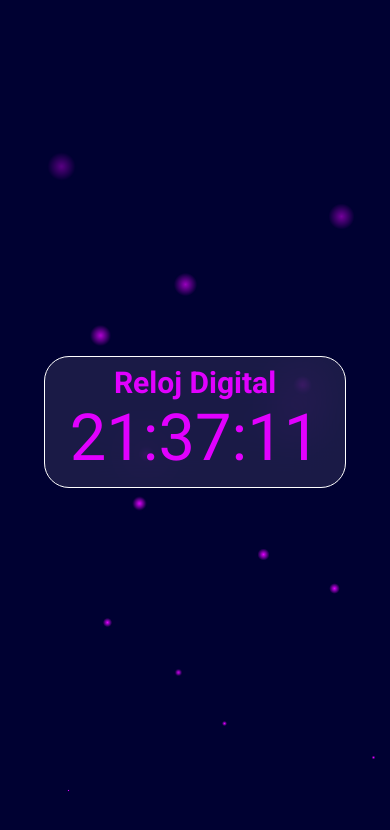
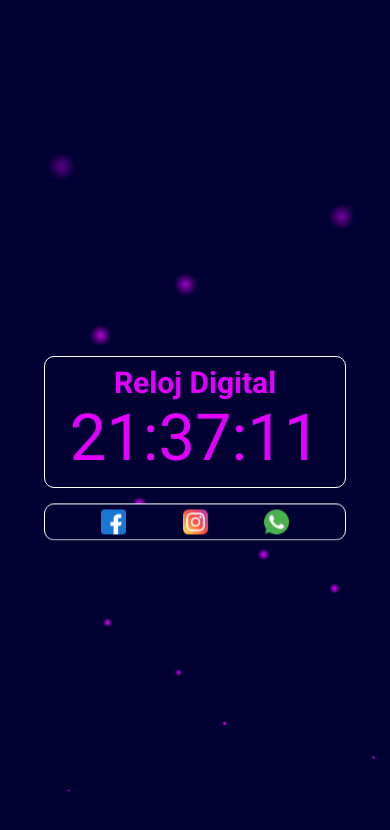
Before and after one commit to GastlyVirus/Reloj-Digital, a plain HTML site: page index.html in a window 390 px wide. Drawn offline with Linux system fonts and the light colour scheme.

Commit message:
Add social media

```diff
--- a/index.html
+++ b/index.html
@@ -46,6 +46,17 @@
 
   </div>
 
+  <footer>
+    <div id="imageContainer">
+      <a href="https://www.facebook.com/Gaston.E.Rocha/" target="_blank"><img class="socialMedia"
+          src="Imagen/iconofacebook.png" /></a>
+      <a href="https://www.instagram.com/gastonedgardorocha/" target="_blank"><img class="socialMedia"
+          src="Imagen/iconoinstagram.png" /></a>
+      <a href="https://api.whatsapp.com/send?phone=5493815937820" target="_blank"><img class="socialMedia"
+          src="Imagen/iconowhatsapp.png" /></a>
+    </div>
+  </footer>
+
   <script src="main.js"></script>
 
 </body>
--- a/style.css
+++ b/style.css
@@ -25,7 +25,6 @@ body {
   -moz-user-select: none;
   -ms-user-select: none;
   user-select: none;
-  background: rgba(255, 255, 255, 0.1);
   backdrop-filter: blur(25px);
   border: 1px solid #ffffff;
   animation: borderanimation 2.5s ease-in-out infinite alternate;
@@ -34,7 +33,6 @@ body {
 .relojContainer h1 {
   color: #e100ff;
   text-align: center;
-  border-radius: 25px;
   font-size: 60px;
   margin-top: 20px;
   background: none;
@@ -46,9 +44,36 @@ body {
   font-size: 150px;
   margin-top: 25px;
   text-align: center;
-  border-radius: 25px;
   background: none;
   animation: relojContainer 2.5s ease-in-out infinite alternate;
+}
+
+footer {
+  position: absolute;
+  width: 600px;
+  height: 50px;
+  top: 50%;
+  left: 50%;
+  transform: translate(-50%, 380%);
+  -webkit-user-select: none;
+  -moz-user-select: none;
+  -ms-user-select: none;
+  user-select: none;
+  border-radius: 15px;
+  border: 1px solid #ffffff;
+  backdrop-filter: blur(25px);
+  animation: borderanimation 2.5s ease-in-out infinite alternate;
+}
+
+#imageContainer {
+  display: flex;
+  justify-content: space-evenly;
+  background: none;
+}
+
+.socialMedia {
+  width: 30px;
+  margin-top: 10px;
 }
 
 @keyframes borderanimation {
@@ -205,6 +230,7 @@ body {
   .relojContainer {
     width: 300px;
     height: 130px;
+    border-radius: 10px;
     animation: none;
   }
 
@@ -219,6 +245,20 @@ body {
     margin-top: 0;
     animation: none;
   }
+
+  footer {
+    width: 300px;
+    height: 35px;
+    transform: translate(-50%, 220%);
+    border-radius: 10px;
+    animation: none;
+  }
+
+  .socialMedia {
+    width: 25px;
+    margin-top: 5px;
+  }
+
   .circulosContenedor ul li {
     width: 5px;
     height: 5px;
@@ -240,6 +280,11 @@ body {
     font-size: 110px;
   }
 
+  footer {
+    width: 500px;
+    transform: translate(-50%, 310%);
+  }
+
   .circulosContenedor ul li {
     width: 10px;
     height: 10px;
```
Also changed, not shown: Imagen/iconofacebook.png (added), Imagen/iconoinstagram.png (added), Imagen/iconowhatsapp.png (added).
